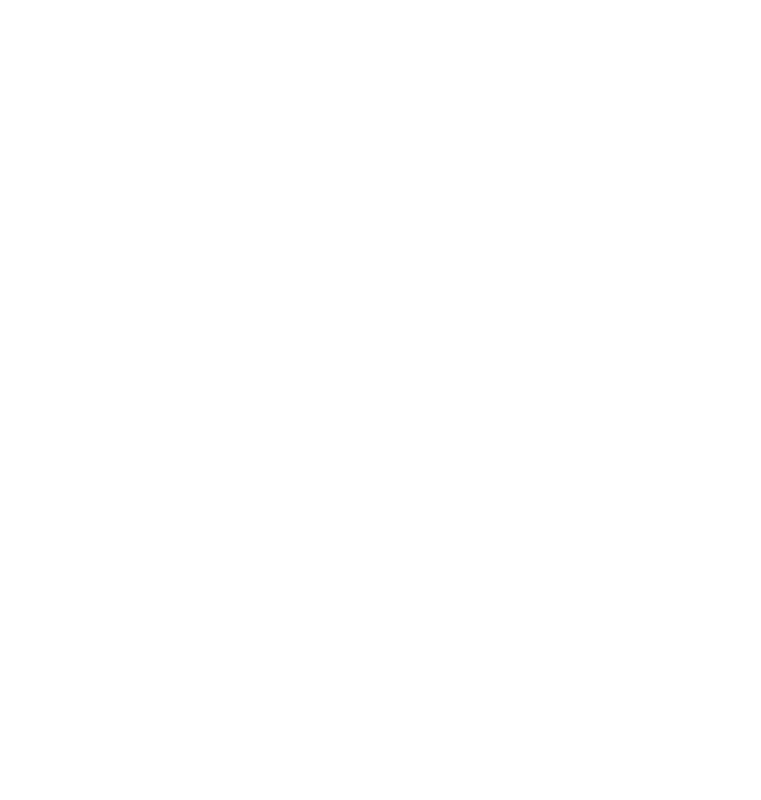
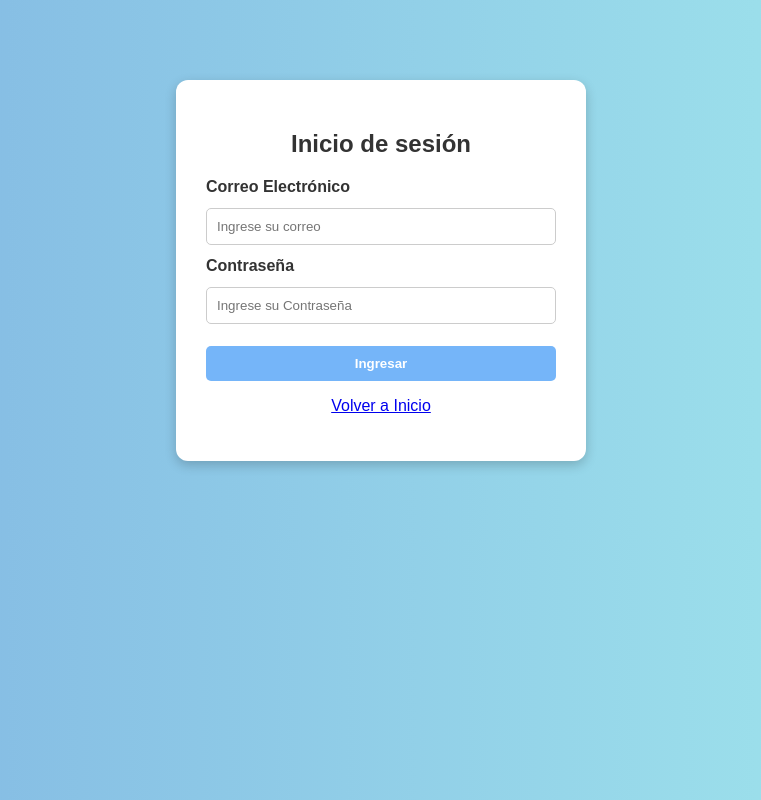
Before and after one commit to zpojeda/proyecto-git-clase, a plain HTML site: page pages/login.html in a window 1280 px wide. Shown: the whole page, without its empty margins (259-1020 px from the left). Drawn offline with Linux system fonts and the light colour scheme.

Commit message:
feat(login): crear formulario inicio de sesión

```diff
--- a/css/estilos.css
+++ b/css/estilos.css
@@ -30,3 +30,47 @@
     color: white;
 
 }
+
+.contenedor{
+
+    background-color: white;
+    width: 350px;
+    margin: 80px auto ;
+    padding: 30px;
+    border-radius: 12px;
+    box-shadow: 0 4px 12px rgba(0, 0, 0, 0.2) ;
+}
+
+.formulario{
+
+    display: flex;
+    flex-direction: column;
+    gap: 12px;
+}
+
+.formulario label{
+text-align: left;
+font-weight: bold;
+}
+
+.formulario input{
+    padding: 10px;
+    border: 1px solid #ccc;
+    border-radius: 5px;
+}
+
+.formulario button{
+    margin-top: 10px;
+    padding: 10px;
+    background-color: #75b5f9;
+    color:white;
+    border-radius: 5px;
+    border: none;
+    font-weight: bold;
+    cursor: pointer;
+}
+
+.formulario button:hover{
+    background-color: #0368d4;
+
+}
--- a/pages/login.html
+++ b/pages/login.html
@@ -0,0 +1,26 @@
+<!DOCTYPE html>
+<html lang="en">
+<head>
+    <meta charset="UTF-8">
+    <meta name="viewport" content="width=device-width, initial-scale=1.0">
+    <link rel="stylesheet" href="../css/estilos.css">
+    <title>Document</title>
+</head>
+<body>
+    <section class="contenedor">
+    <h2>Inicio de sesión </h2>
+    <form action="" class="formulario">
+        <label for="correo">Correo Electrónico</label>
+        <input type="email" id="correo" placeholder="Ingrese su correo">
+        <label for="password">Contraseña</label>
+        <input type="password" id="password" placeholder="Ingrese su Contraseña">
+
+        <button type="submit">Ingresar</button>
+
+    </form>
+    <p>
+        <a href="../index.html">Volver a Inicio </a>
+    </p>
+    </section>
+</body>
+</html>
```
